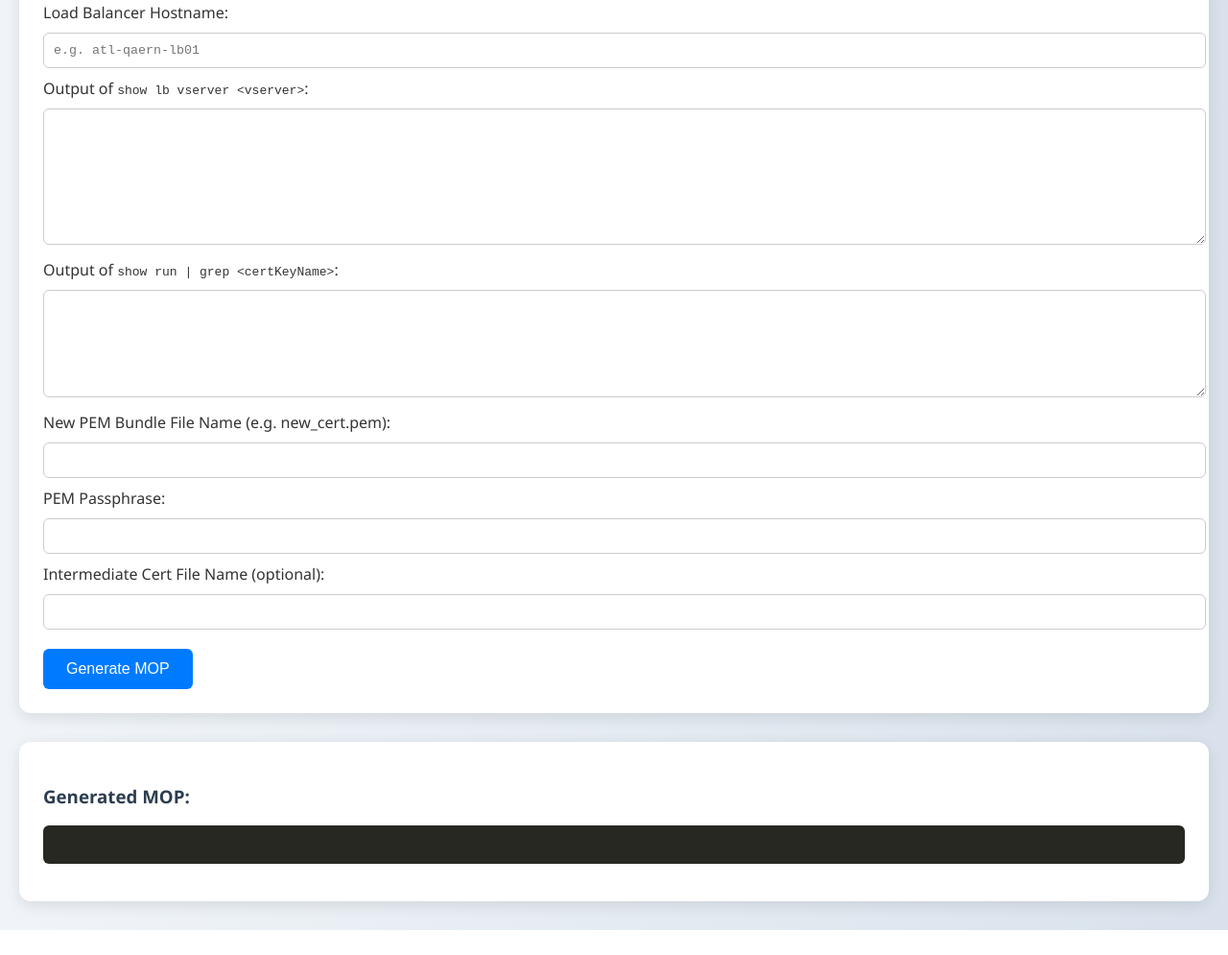
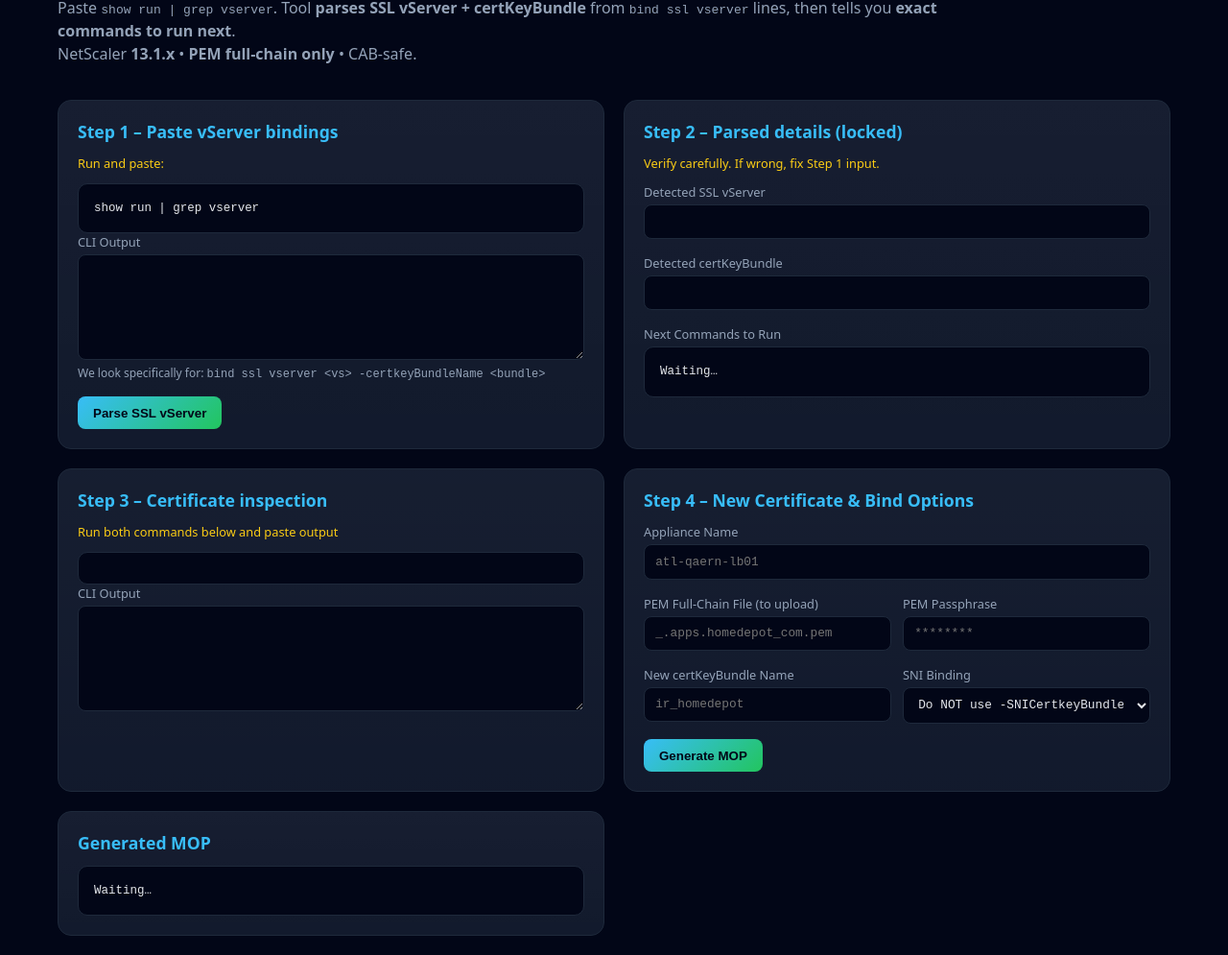
Before and after one commit to jimbeann/netsaler_tools, a plain HTML site: page new_cert_mod.html in a window 1280 px wide. Shown: the part 96-1091 px from the top of the page at 96% size. Before the commit the page ends 1065 px from the top, so only its background shows below. Drawn offline with Linux system fonts and the light colour scheme.

Commit message:
Update new_cert_mod.html

```diff
--- a/new_cert_mod.html
+++ b/new_cert_mod.html
@@ -1,142 +1,201 @@
 <!DOCTYPE html>
-<html>
+<html lang="en">
 <head>
-  <title>NetScaler Certificate Update Tool</title>
+  <meta charset="UTF-8" />
+  <title>THD – NetScaler Cert Update (Guided & Correct Parsing)</title>
+  <meta name="viewport" content="width=device-width, initial-scale=1" />
+
+  <!-- NetScaler 13.1.x | THD MOP | PEM full-chain only -->
   <style>
-    body {
-      font-family: 'Segoe UI', sans-serif;
-      margin: 20px;
-      background: linear-gradient(to right, #f0f4f8, #d9e2ec);
-      color: #333;
+    :root{
+      --bg:#020617;--panel:#0f172a;--panel2:#020617;--border:#1e293b;
+      --text:#e5e7eb;--muted:#94a3b8;--accent:#38bdf8;--accent2:#22c55e;--warn:#facc15;
+      --radius:14px;
     }
-    textarea, input {
-      width: 100%;
-      padding: 10px;
-      margin: 10px 0;
-      font-family: monospace;
-      border: 1px solid #ccc;
-      border-radius: 6px;
-      transition: box-shadow 0.3s;
-    }
-    textarea:focus, input:focus {
-      box-shadow: 0 0 5px rgba(0,123,255,0.5);
-      outline: none;
-    }
-    button {
-      padding: 12px 24px;
-      margin-top: 10px;
-      font-size: 16px;
-      background: #007bff;
-      color: white;
-      border: none;
-      border-radius: 6px;
-      cursor: pointer;
-      transition: background 0.3s ease;
-    }
-    button:hover {
-      background: #0056b3;
-    }
-    pre {
-      background: #272822;
-      color: #f8f8f2;
-      padding: 20px;
-      white-space: pre-wrap;
-      border-radius: 6px;
-      font-size: 14px;
-    }
-    .section {
-      background: white;
-      padding: 25px;
-      border-radius: 12px;
-      margin-bottom: 30px;
-      box-shadow: 0 4px 15px rgba(0,0,0,0.1);
-      animation: fadeInUp 0.6s ease;
-    }
-    h2, h3 {
-      color: #2c3e50;
-    }
-    @keyframes fadeInUp {
-      0% { opacity: 0; transform: translateY(20px); }
-      100% { opacity: 1; transform: translateY(0); }
-    }
+    *{box-sizing:border-box;margin:0;padding:0}
+    body{min-height:100vh;font-family:system-ui,-apple-system,Segoe UI,Roboto,Arial,sans-serif;
+      background:#020617;color:var(--text)}
+    header{max-width:1200px;margin:auto;padding:2rem 1.25rem 1rem}
+    header h1{font-size:clamp(1.7rem,3vw,2.3rem);font-weight:700}
+    header p{margin-top:.6rem;color:var(--muted);max-width:950px;line-height:1.5}
+    main{max-width:1200px;margin:auto;padding:1.25rem;display:grid;grid-template-columns:1fr 1fr;gap:1.25rem}
+    @media(max-width:900px){main{grid-template-columns:1fr}}
+    .panel{background:linear-gradient(180deg,rgba(255,255,255,.03),rgba(255,255,255,.01)),var(--panel);
+      border:1px solid var(--border);border-radius:var(--radius);padding:1.25rem}
+    .panel h2{font-size:1.1rem;margin-bottom:.75rem;color:var(--accent)}
+    .step{font-size:.8rem;color:var(--warn);margin-bottom:.75rem}
+    label{display:block;font-size:.8rem;color:var(--muted);margin-bottom:.25rem}
+    textarea,input,select{width:100%;background:var(--panel2);border:1px solid var(--border);
+      border-radius:8px;padding:.6rem .7rem;color:var(--text);font-family:monospace;font-size:.8rem}
+    textarea{min-height:110px;resize:vertical}
+    .group{margin-bottom:1rem}
+    .row{display:grid;grid-template-columns:1fr 1fr;gap:.75rem}
+    button{padding:.6rem 1rem;font-weight:600;border-radius:8px;border:none;cursor:pointer;
+      background:linear-gradient(135deg,var(--accent),var(--accent2));color:#020617}
+    button:hover{filter:brightness(1.1)}
+    pre{background:#020617;border:1px solid var(--border);border-radius:10px;padding:1rem;
+      white-space:pre-wrap;font-size:.78rem;line-height:1.45;max-height:65vh;overflow:auto}
+    .hint{font-size:.75rem;color:var(--muted)}
   </style>
 </head>
 <body>
 
-<h2>NetScaler Certificate Update MOP Generator</h2>
+<header>
+  <h1>THD – NetScaler Certificate Update (Guided, Correct)</h1>
+  <p>
+    Paste <code>show run | grep vserver</code>. Tool <strong>parses SSL vServer + certKeyBundle</strong>
+    from <code>bind ssl vserver</code> lines, then tells you <strong>exact commands to run next</strong>.
+    <br>NetScaler <strong>13.1.x</strong> • <strong>PEM full-chain only</strong> • CAB-safe.
+  </p>
+</header>
 
-<div class="section">
-  <label>Load Balancer Hostname:</label>
-  <input type="text" id="lbHost" placeholder="e.g. atl-qaern-lb01">
+<main>
 
-  <label>Output of <code>show lb vserver &lt;vserver&gt;</code>:</label>
-  <textarea id="vserverOutput" rows="8"></textarea>
+<!-- STEP 1 -->
+<section class="panel">
+  <h2>Step 1 – Paste vServer bindings</h2>
+  <div class="step">Run and paste:</div>
+  <pre>show run | grep vserver</pre>
 
-  <label>Output of <code>show run | grep &lt;certKeyName&gt;</code>:</label>
-  <textarea id="grepOutput" rows="6"></textarea>
+  <div class="group">
+    <label>CLI Output</label>
+    <textarea id="grepVs"></textarea>
+    <div class="hint">We look specifically for: <code>bind ssl vserver &lt;vs&gt; -certkeyBundleName &lt;bundle&gt;</code></div>
+  </div>
 
-  <label>New PEM Bundle File Name (e.g. new_cert.pem):</label>
-  <input type="text" id="pemFile">
+  <button onclick="parseBindings()">Parse SSL vServer</button>
+</section>
 
-  <label>PEM Passphrase:</label>
-  <input type="text" id="pemPass">
+<!-- STEP 2 -->
+<section class="panel">
+  <h2>Step 2 – Parsed details (locked)</h2>
+  <div class="step">Verify carefully. If wrong, fix Step 1 input.</div>
 
-  <label>Intermediate Cert File Name (optional):</label>
-  <input type="text" id="intermediateCert">
+  <div class="group">
+    <label>Detected SSL vServer</label>
+    <input id="vs" readonly />
+  </div>
 
-  <button onclick="generateMop()">Generate MOP</button>
-</div>
+  <div class="group">
+    <label>Detected certKeyBundle</label>
+    <input id="oldBundle" readonly />
+  </div>
 
-<div class="section">
-  <h3>Generated MOP:</h3>
-  <pre id="output"></pre>
-</div>
+  <div class="group">
+    <label>Next Commands to Run</label>
+    <pre id="nextCmd">Waiting…</pre>
+  </div>
+</section>
+
+<!-- STEP 3 -->
+<section class="panel">
+  <h2>Step 3 – Certificate inspection</h2>
+  <div class="step">Run both commands below and paste output</div>
+
+  <pre id="certCmd"></pre>
+
+  <div class="group">
+    <label>CLI Output</label>
+    <textarea id="certDetails"></textarea>
+  </div>
+</section>
+
+<!-- STEP 4 -->
+<section class="panel">
+  <h2>Step 4 – New Certificate & Bind Options</h2>
+
+  <div class="group">
+    <label>Appliance Name</label>
+    <input id="lb" placeholder="atl-qaern-lb01" />
+  </div>
+
+  <div class="row">
+    <div class="group">
+      <label>PEM Full-Chain File (to upload)</label>
+      <input id="pem" placeholder="_.apps.homedepot_com.pem" />
+    </div>
+    <div class="group">
+      <label>PEM Passphrase</label>
+      <input id="pass" placeholder="********" />
+    </div>
+  </div>
+
+  <div class="row">
+    <div class="group">
+      <label>New certKeyBundle Name</label>
+      <input id="newBundle" placeholder="ir_homedepot" />
+    </div>
+    <div class="group">
+      <label>SNI Binding</label>
+      <select id="sni">
+        <option value="no">Do NOT use -SNICertkeyBundle</option>
+        <option value="yes">Use -SNICertkeyBundle (SNI)</option>
+      </select>
+    </div>
+  </div>
+
+  <button onclick="generateMOP()">Generate MOP</button>
+</section>
+
+<!-- OUTPUT -->
+<section class="panel">
+  <h2>Generated MOP</h2>
+  <pre id="out">Waiting…</pre>
+</section>
+
+</main>
 
 <script>
-function generateMop() {
-  const lbHost = document.getElementById('lbHost').value.trim();
-  const vserverOutput = document.getElementById('vserverOutput').value;
-  const grepOutput = document.getElementById('grepOutput').value;
-  const pemFile = document.getElementById('pemFile').value.trim();
-  const pemPass = document.getElementById('pemPass').value.trim();
-  const intermediateCert = document.getElementById('intermediateCert').value.trim();
+let vsName='', oldBundle='';
 
-  let vipLine = vserverOutput.split('\n').find(line => line.includes('lb-vs-')) || '';
-  let vipName = (vipLine.match(/lb-vs-[^\s]+/) || [])[0] || 'UNKNOWN_VIP';
+function parseBindings(){
+  const text=document.getElementById('grepVs').value;
+  const lines=text.split(/\n/);
 
-  // From grep output of certKeyName
-  let certKeyLine = grepOutput.split('\n').find(line => line.includes('add ssl certKey')) || '';
-  let oldCertKey = (certKeyLine.match(/add ssl certKey\s+(\S+)/) || [])[1];
-  let oldCrt = (certKeyLine.match(/-cert\s+(\S+)/) || [])[1];
-  let oldKey = (certKeyLine.match(/-key\s+(\S+)/) || [])[1];
+  // Correct parsing: bind ssl vserver <vs> -certkeyBundleName <bundle>
+  const bindLine=lines.find(l=>l.trim().startsWith('bind ssl vserver') && l.includes('-certkeyBundleName'));
+  if(!bindLine){alert('No SSL bind line found. Paste correct output.');return;}
 
-  if (!oldCertKey) oldCertKey = prompt("Couldn't find cert key name. Please enter it manually:");
-  if (!oldCrt) oldCrt = prompt("Couldn't find old .crt file name. Please enter it manually:");
-  if (!oldKey) oldKey = prompt("Couldn't find old .key file name. Please enter it manually:");
+  const m=bindLine.match(/bind ssl vserver\s+(\S+)\s+.*-certkeyBundleName\s+(\S+)/);
+  if(!m){alert('Unable to parse vServer or certKeyBundle');return;}
 
-  const newCertKeyBundle = oldCertKey + '_renewed_2025';
+  vsName=m[1];
+  oldBundle=m[2];
 
-  let deploy = `DEPLOY:\n========\n\n<${lbHost}>\n--------------------------\n\n` +
-    `unbind ssl vserver ${vipName} -certkeyName ${oldCertKey}\n` +
-    `add ssl certKeyBundle ${newCertKeyBundle} -cert -bundlefile ${pemFile} -passplain ${pemPass}\n` +
-    `bind ssl vserver ${vipName} -certkeyBundleName ${newCertKeyBundle}\n` +
-    `rm ssl certKey ${oldCertKey}\n\n` +
-    `save ns config`;
+  document.getElementById('vs').value=vsName;
+  document.getElementById('oldBundle').value=oldBundle;
 
-  let rollback = `ROLLBACK:\n=========\n\n<${lbHost}>\n--------------------------\n\n` +
-    `unbind ssl vserver ${vipName} -certkeyName ${newCertKeyBundle}\n` +
-    `add ssl certKey ${oldCertKey} -cert ${oldCrt} -key ${oldKey}\n`;
+  document.getElementById('nextCmd').textContent=
+    `show run | grep ${vsName}\nshow ssl certKeyBundle ${oldBundle}`;
 
-  if (intermediateCert) {
-    rollback += `link ssl certKey ${oldCertKey} ${intermediateCert}\n`;
-  }
+  document.getElementById('certCmd').textContent=
+    `show ssl certKeyBundle ${oldBundle}`;
+}
 
-  rollback += `bind ssl vserver ${vipName} -certkeyName ${oldCertKey}\n` +
-              `rm ssl certKey ${newCertKeyBundle}\n\n` +
-              `save ns config`;
+function generateMOP(){
+  if(!vsName||!oldBundle){alert('Complete previous steps first');return;}
 
-  document.getElementById('output').textContent = deploy + '\n\n' + rollback;
+  const lb=v('lb'), pem=v('pem'), pass=v('pass'), newB=v('newBundle');
+  const sni=document.getElementById('sni').value==='yes';
+
+  let deploy=`===================================================\nDEPLOY\n===================================================\n`+
+    `<${lb}> – DEPLOY\n\n`+
+    `unbind ssl vserver ${vsName} -certkeyBundleName ${oldBundle}\n`+
+    `add ssl certKeyBundle ${newB} -bundlefile ${pem} -passplain ${pass}\n`+
+    `bind ssl vserver ${vsName} -certkeyBundleName ${newB}`+(sni?' -SNICertkeyBundle':'')+`\n`+
+    `save ns config\n`;
+
+  let rollback=`\n===================================================\nROLLBACK\n===================================================\n`+
+    `<${lb}> – ROLLBACK\n\n`+
+    `unbind ssl vserver ${vsName} -certkeyBundleName ${newB}\n`+
+    `bind ssl vserver ${vsName} -certkeyBundleName ${oldBundle}`+(sni?' -SNICertkeyBundle':'')+`\n`+
+    `rm ssl certKeyBundle ${newB}\n`+
+    `save ns config\n`;
+
+  document.getElementById('out').textContent=deploy+rollback;
 }
+
+function v(id){return document.getElementById(id).value.trim()||'<<MISSING>>'}
 </script>
 
 </body>
```
